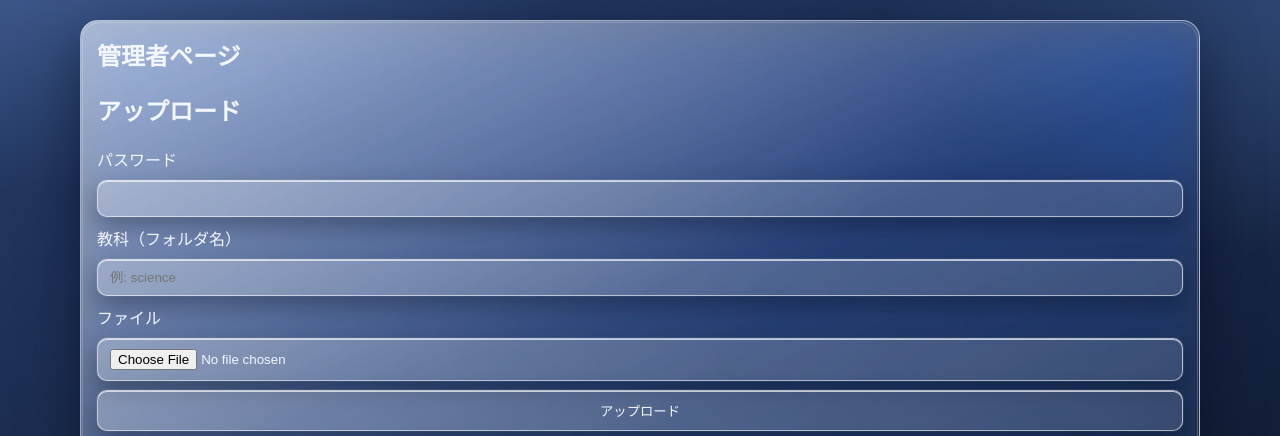
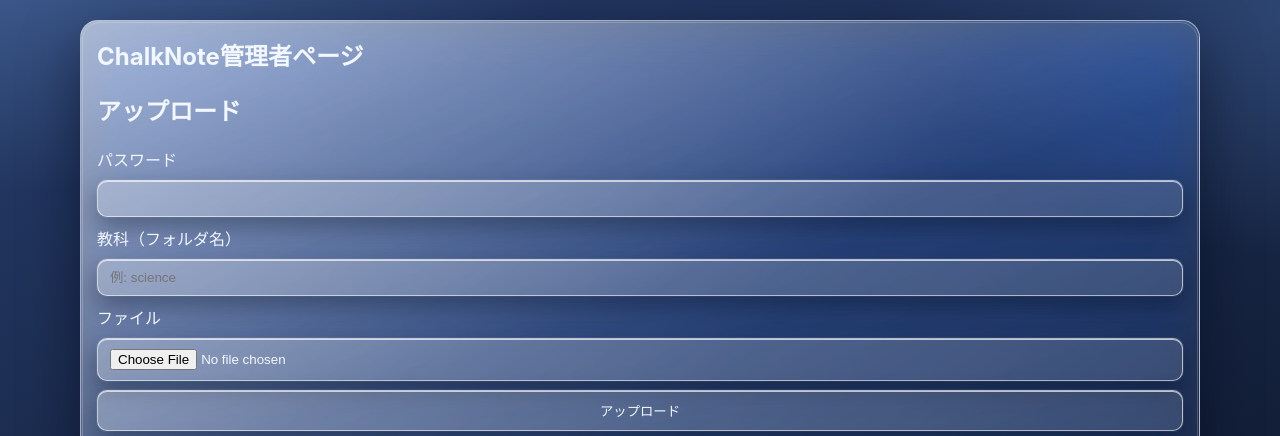
Before and after one commit to Satoru-ER/ChalkNote, a Python web app: template templates/admin.html in a window 1280 px wide. Shown: the top 436 px of the page. Run offline with Jinja, Linux system fonts and the light colour scheme; the template is opened without the code that fills it, so the values that code supplies are empty.

Commit message:
Update title to 'ChalkNote管理者ページ'

```diff
--- a/templates/admin.html
+++ b/templates/admin.html
@@ -1,14 +1,14 @@
 <!DOCTYPE html>
 <html>
 <head>
-    <title>管理者ページ</title>
+    <title>ChalkNote管理者ページ</title>
     <meta name="viewport" content="width=device-width, initial-scale=1" />
     <link rel="stylesheet" href="../static/adminstyle.css">
 </head>
 <body>
 <div class="page-shell">
   <section class="glass-panel">
-    <h1>管理者ページ</h1>
+    <h1>ChalkNote管理者ページ</h1>
 
     {% with messages = get_flashed_messages() %}
       {% if messages %}
```
